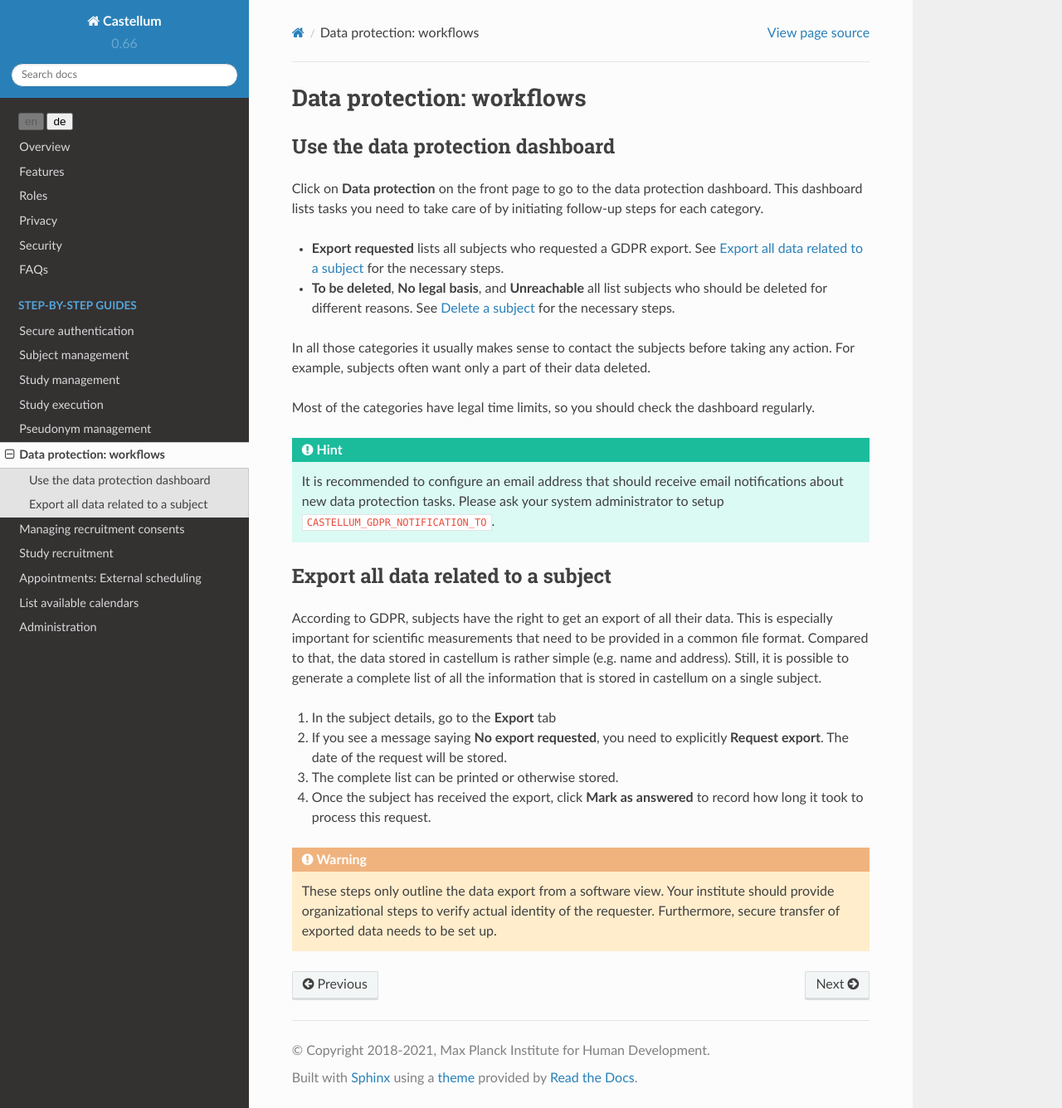
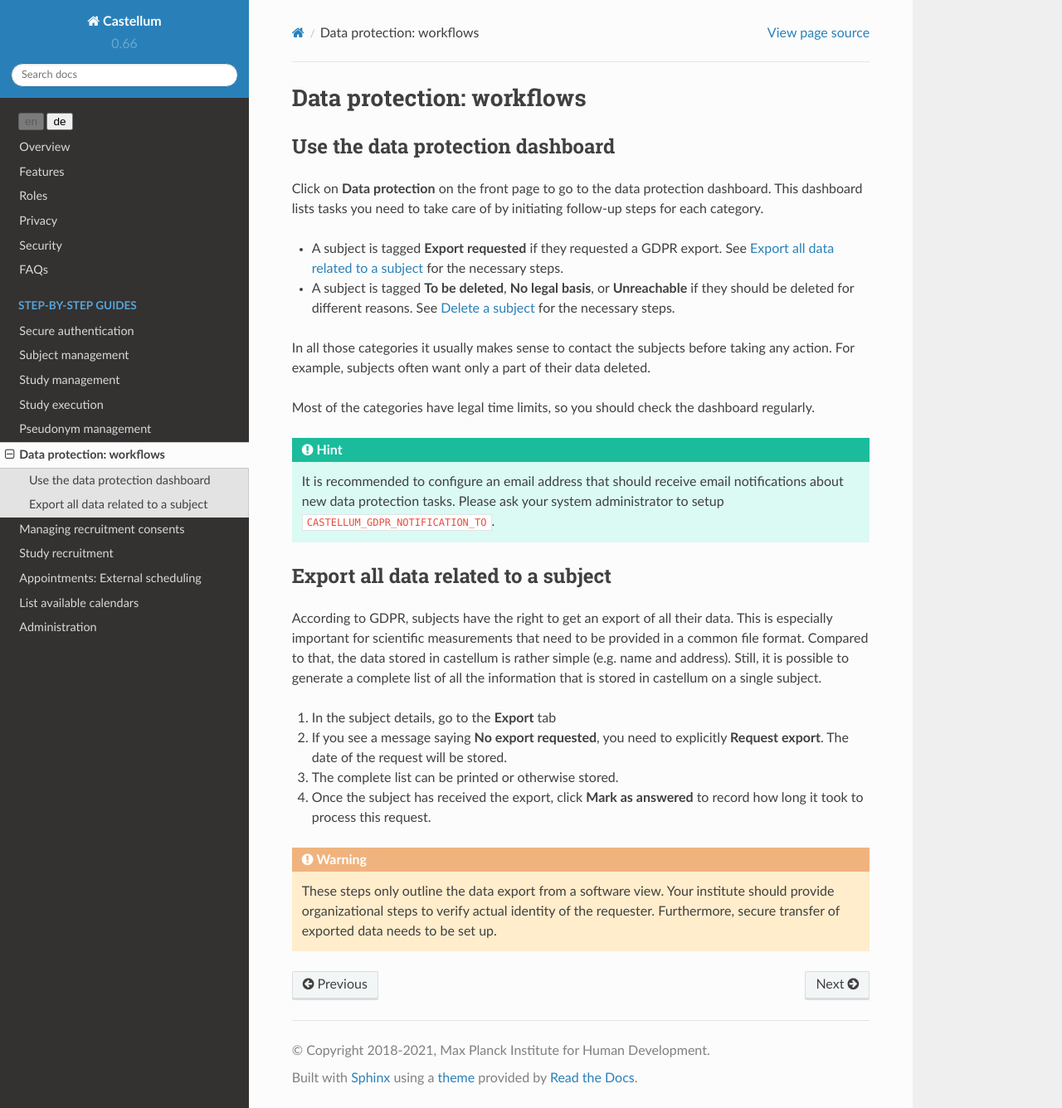
Before and after one commit to DouglasNeuroInformatics/castellum, a Sphinx documentation site: the page built from source/guides/data-protection.rst, in a window 1280 px wide and 1336 px high. Shown: the whole window at 83% size. Built offline with Sphinx 7.4.7 and the Read the Docs theme 2.0.0, drawn with Linux system fonts in a browser that asks for light colours.

Commit message:
adapt data protection guide to new UI

```diff
--- a/source/guides/data-protection.rst
+++ b/source/guides/data-protection.rst
@@ -12,10 +12,10 @@ Click on **Data protection** on the front page to go to the data protection
 dashboard. This dashboard lists tasks you need to take care of by initiating
 follow-up steps for each category.
 
--   **Export requested** lists all subjects who requested a GDPR export. See
-    :ref:`subject-export` for the necessary steps.
--   **To be deleted**, **No legal basis**, and **Unreachable** all list
-    subjects who should be deleted for different reasons. See
+-   A subject is tagged **Export requested** if they requested a GDPR export.
+    See :ref:`subject-export` for the necessary steps.
+-   A subject is tagged **To be deleted**, **No legal basis**, or
+    **Unreachable** if they should be deleted for different reasons. See
     :ref:`subject-delete` for the necessary steps.
 
 In all those categories it usually makes sense to contact the subjects before
```
